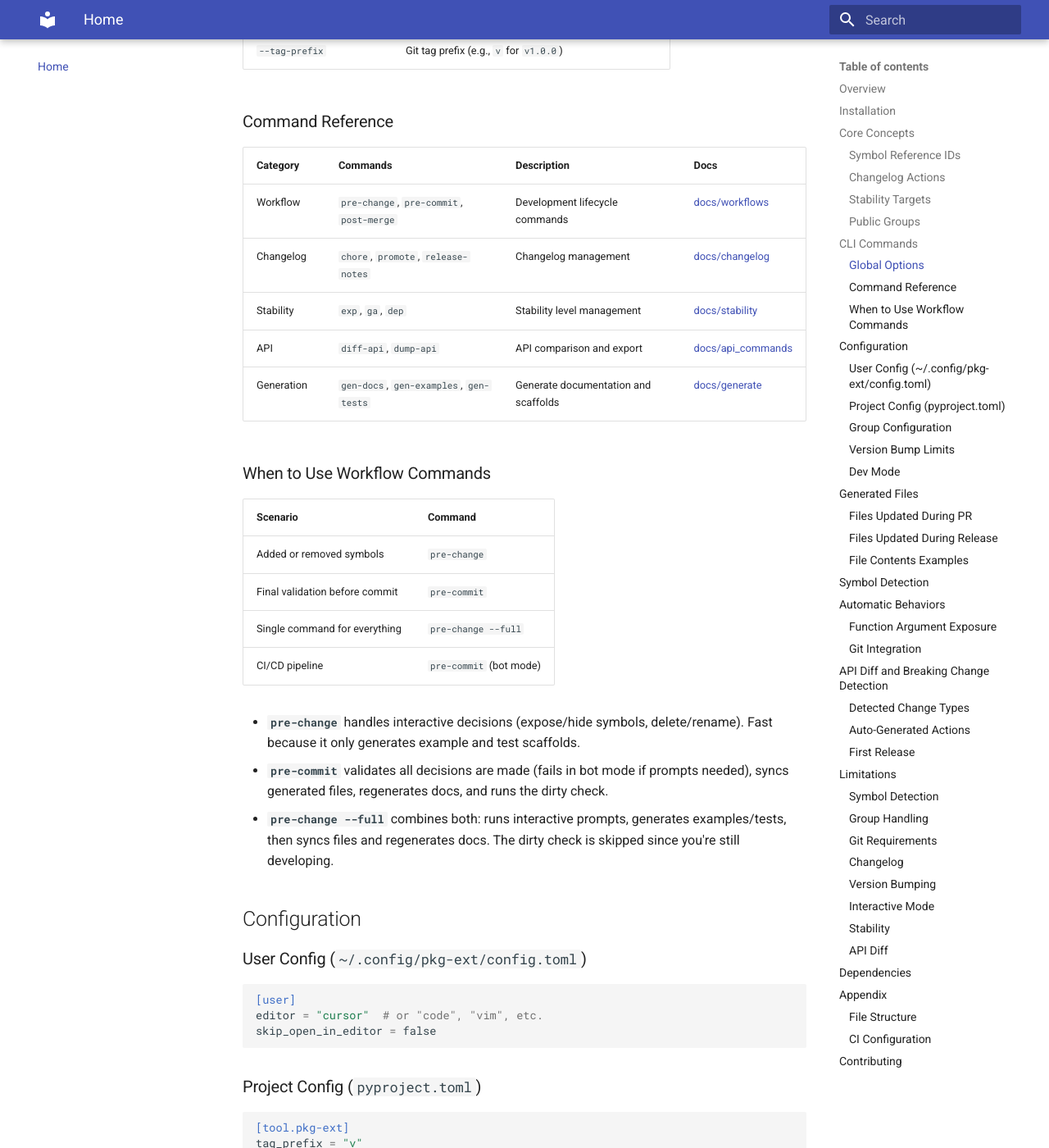
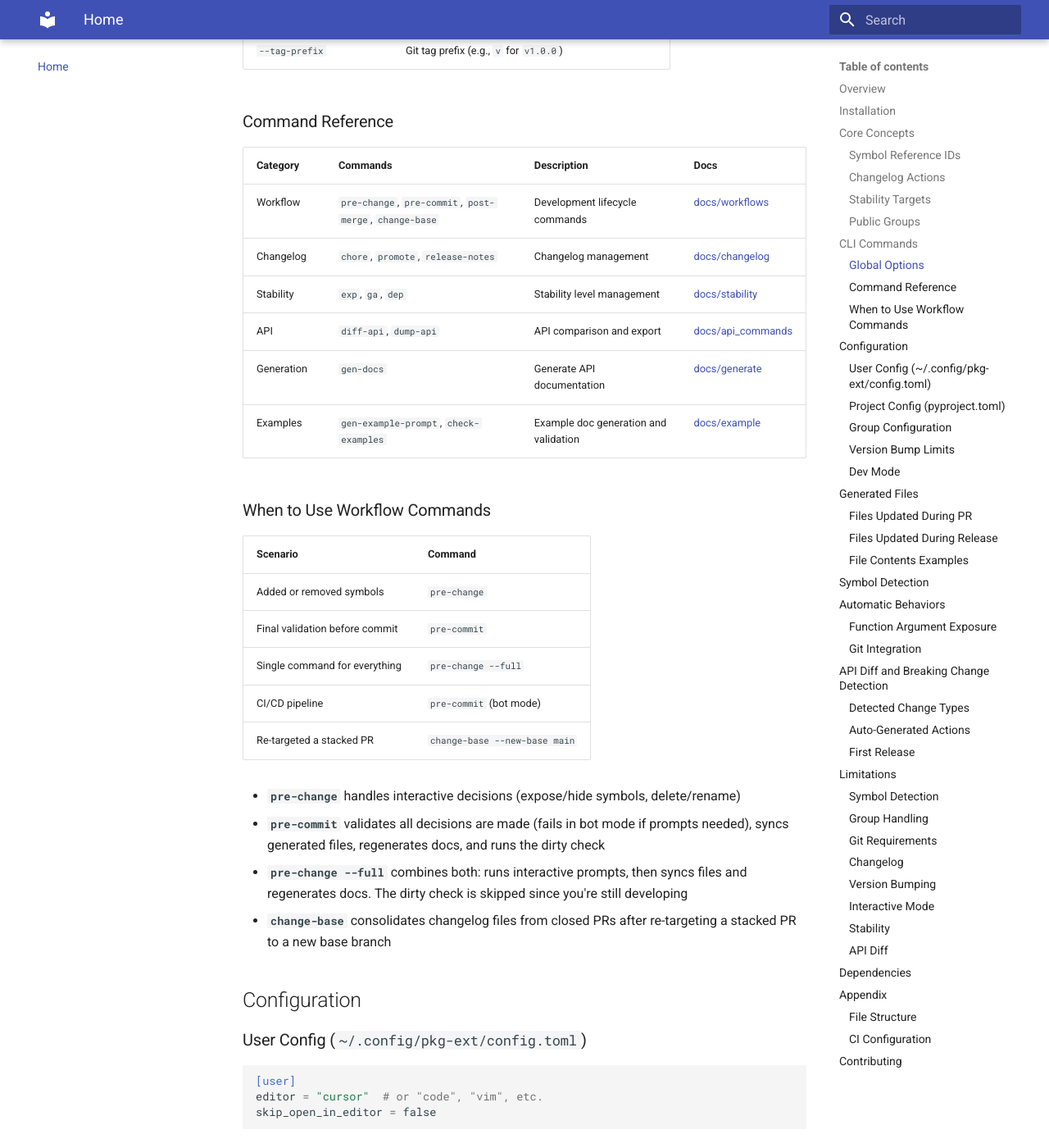
Before and after one commit to EspenAlbert/pkg-ext, an MkDocs documentation site: the page built from docs/index.md, in a window 1280 px wide and 1400 px high, scrolled down 3120 px. Shown: the whole window at 82% size. Built offline with MkDocs 1.6.1 and Material for MkDocs 9.7.7, drawn with Linux system fonts in a browser that asks for light colours; some of the changed text lies outside the part shown.

Commit message:
chore: updates docs

```diff
--- a/.groups.yaml
+++ b/.groups.yaml
@@ -47,7 +47,6 @@ groups:
   - _internal.cli.gen_cmds
   owned_refs:
   - _internal.cli.gen_cmds.gen_docs
-  - _internal.cli.gen_cmds.gen_tests
 - name: stability
   owned_modules:
   - _internal.cli.stability_cmds
--- a/docs/index.md
+++ b/docs/index.md
@@ -109,11 +109,12 @@ pkg-ext [OPTIONS] COMMAND
 
 | Category | Commands | Description | Docs |
 |----------|----------|-------------|------|
-| Workflow | `pre-change`, `pre-commit`, `post-merge` | Development lifecycle commands | [docs/workflows](workflows/index.md) |
+| Workflow | `pre-change`, `pre-commit`, `post-merge`, `change-base` | Development lifecycle commands | [docs/workflows](workflows/index.md) |
 | Changelog | `chore`, `promote`, `release-notes` | Changelog management | [docs/changelog](changelog/index.md) |
 | Stability | `exp`, `ga`, `dep` | Stability level management | [docs/stability](stability/index.md) |
 | API | `diff-api`, `dump-api` | API comparison and export | [docs/api_commands](api_commands/index.md) |
-| Generation | `gen-docs`, `gen-examples`, `gen-tests` | Generate documentation and scaffolds | [docs/generate](generate/index.md) |
+| Generation | `gen-docs` | Generate API documentation | [docs/generate](generate/index.md) |
+| Examples | `gen-example-prompt`, `check-examples` | Example doc generation and validation | [docs/example](example/index.md) |
 
 ### When to Use Workflow Commands
 
@@ -123,10 +124,12 @@ pkg-ext [OPTIONS] COMMAND
 | Final validation before commit | `pre-commit` |
 | Single command for everything | `pre-change --full` |
 | CI/CD pipeline | `pre-commit` (bot mode) |
+| Re-targeted a stacked PR | `change-base --new-base main` |
 
-- **`pre-change`** handles interactive decisions (expose/hide symbols, delete/rename). Fast because it only generates example and test scaffolds.
-- **`pre-commit`** validates all decisions are made (fails in bot mode if prompts needed), syncs generated files, regenerates docs, and runs the dirty check.
-- **`pre-change --full`** combines both: runs interactive prompts, generates examples/tests, then syncs files and regenerates docs. The dirty check is skipped since you're still developing.
+- **`pre-change`** handles interactive decisions (expose/hide symbols, delete/rename)
+- **`pre-commit`** validates all decisions are made (fails in bot mode if prompts needed), syncs generated files, regenerates docs, and runs the dirty check
+- **`pre-change --full`** combines both: runs interactive prompts, then syncs files and regenerates docs. The dirty check is skipped since you're still developing
+- **`change-base`** consolidates changelog files from closed PRs after re-targeting a stacked PR to a new base branch
 
 ## Configuration
 
@@ -211,12 +214,11 @@ This allows iterating on changelog entries during development without modifying
 | `{pkg}/{group}.py` | Group re-export modules | No |
 | `{pkg}/_warnings.py` | Stability warning decorators | No |
 | `docs/**/*.md` | API documentation | Yes (outside markers) |
-| `{group}_examples.py` | Example scaffolds | Yes (outside markers) |
-| `{group}_test.py` | Test scaffolds | Yes (outside markers) |
 
 - `__init__.py` exports are updated but VERSION remains unchanged until release
 - Symbol doc pages include a "Changes" table showing unreleased modifications
 - Content outside `=== OK_EDIT: pkg-ext ... ===` markers can be customized and is preserved
+- Example docs are markdown files under `docs/examples/{group}/{symbol}.md`, managed by `gen-example-prompt` and validated by `check-examples`
 
 ### Files Updated During Release
 
@@ -346,7 +348,7 @@ When no baseline `{pkg}.api.yaml` exists, diff is skipped (nothing to compare ag
 
 ### Git Requirements
 - **Requires `gh` CLI** for PR info detection
-- **Merge commit format expected** - `Merge pull request #123 from ...`
+- **PR number in commit message** - supports `Merge pull request #123 from ...` and squash merge `... (#123)` formats
 - **Single remote assumed** - Uses first remote for URL
 
 ### Changelog
```
Also changed, not shown: other parts of docs/index.md (+1 -1 lines).
